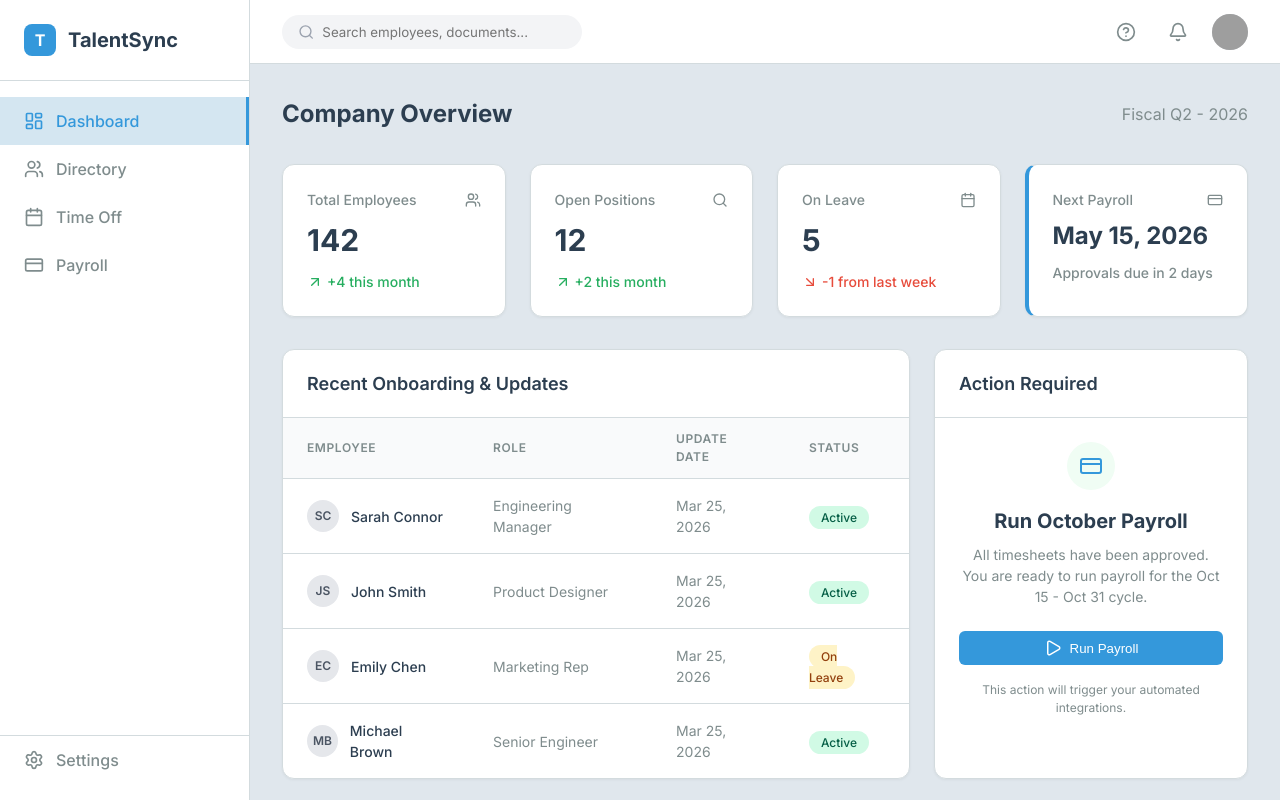
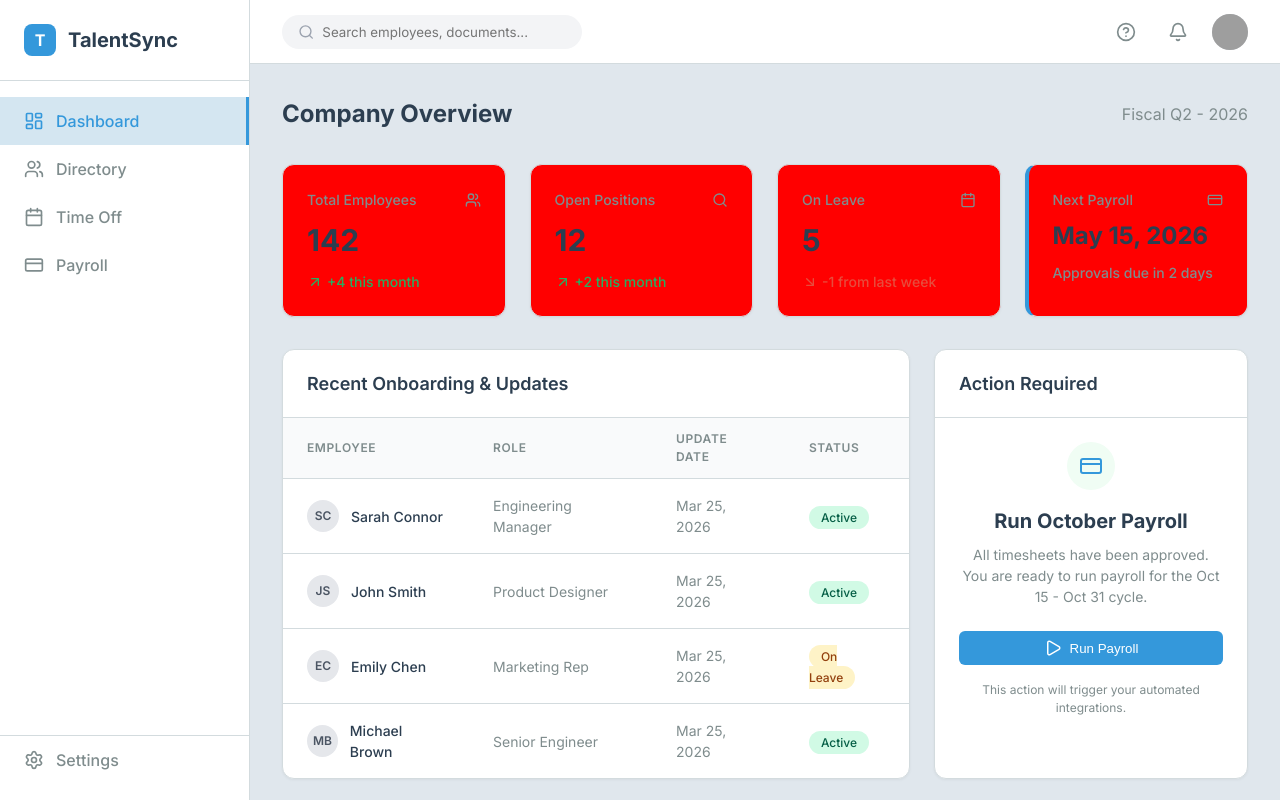
Before and after one commit to yuvalSela/DemoSite, a React app in the folder frontend/: page / in a window 1280 px wide. Built offline with nearby package versions, Linux system fonts and the light colour scheme; grey boxes are pictures that could not be loaded; the HTML template or start-up script is replaced by a standard one.

Commit message:
cli-tool: apply requested changes

```diff
--- a/frontend/src/index.css
+++ b/frontend/src/index.css
@@ -225,7 +225,7 @@ body {
 }
 
 .metric-card {
-  background-color: var(--surface-color);
+  background-color: red;
   padding: 1.5rem;
   border-radius: 12px;
   border: 1px solid var(--border-color);
```
